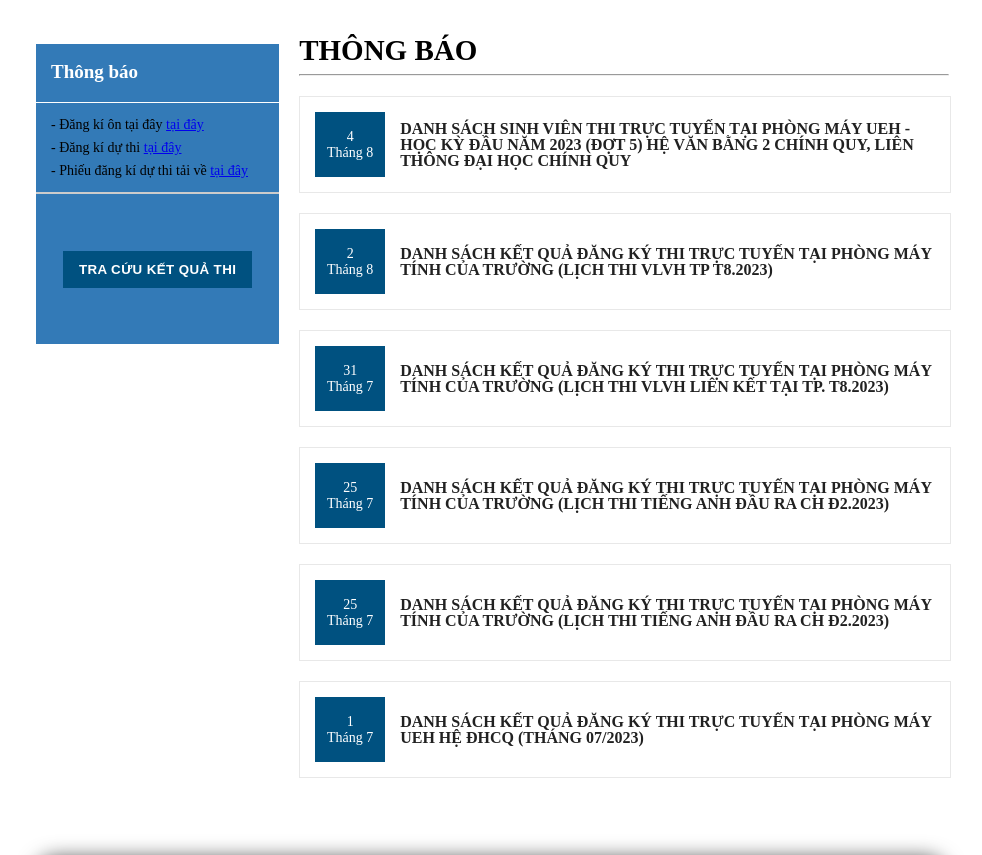
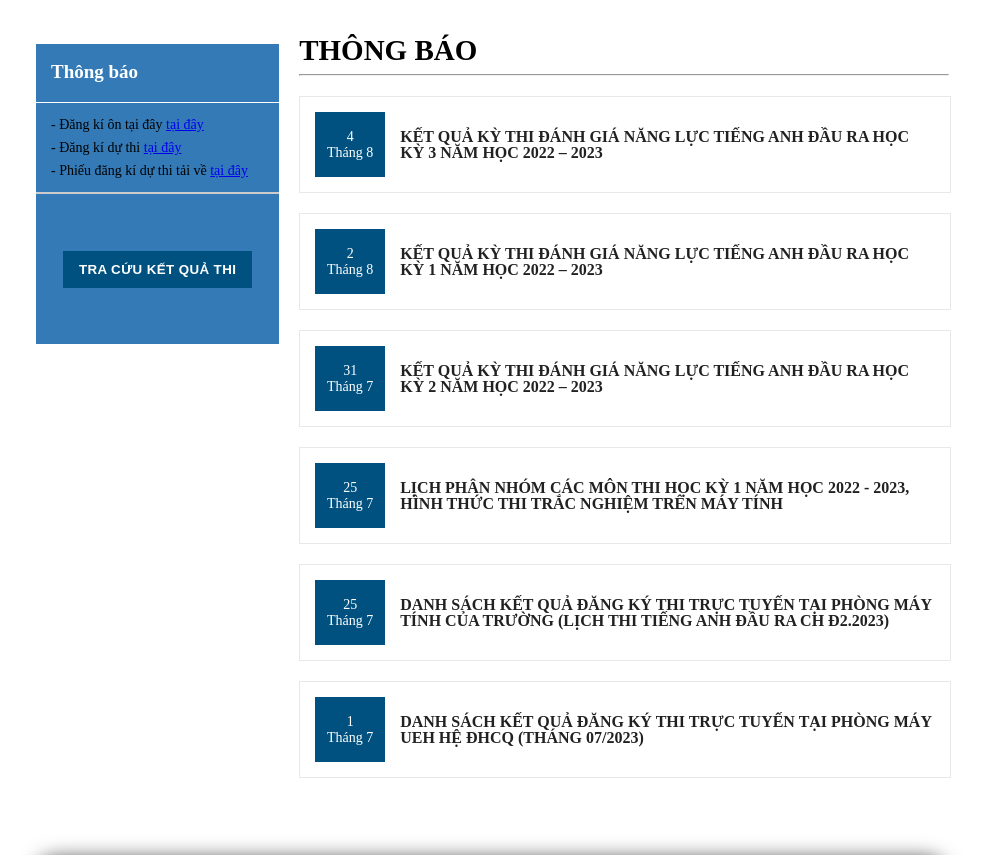
Before and after one commit to Quyen081204/Phong_Khao_Thi_WebProject, a plain HTML site: page index.html in a window 1280 px wide. Shown: the part 860-1715 px from the top of the page, without its empty margins (149-1131 px from the left). Drawn offline with Linux system fonts and the light colour scheme.

Commit message:
thay doi nho

```diff
--- a/index.html
+++ b/index.html
@@ -109,7 +109,7 @@
                                  </div>
                                  <div class="news-content">
                                      <h5 class="news-title">
-                                         <a href="#">DANH SÁCH SINH VIÊN THI TRỰC TUYẾN TẠI PHÒNG MÁY UEH - HỌC KỲ ĐẦU NĂM 2023 (ĐỢT 5) HỆ VĂN BẰNG 2 CHÍNH QUY, LIÊN THÔNG ĐẠI HỌC CHÍNH QUY</a>
+                                         <a href="#">Kết quả kỳ thi đánh giá năng lực tiếng Anh đầu ra học kỳ 3 năm học 2022 – 2023</a>
                                      </h5>
                                  </div>
                              </div>
@@ -122,7 +122,7 @@
                                  </div>
                                  <div class="news-content">
                                      <h5 class="news-title">
-                                         <a href="#">Danh sách kết quả đăng ký thi trực tuyến tại phòng máy tính của trường (Lịch thi VLVH TP T8.2023)</a>
+                                         <a href="#">Kết quả kỳ thi đánh giá năng lực tiếng Anh đầu ra học kỳ 1 năm học 2022 – 2023</a>
                                      </h5>
                                  </div>
                              </div>
@@ -135,7 +135,7 @@
                                  </div>
                                  <div class="news-content">
                                      <h5 class="news-title">
-                                         <a href="#">Danh sách kết quả đăng ký thi trực tuyến tại phòng máy tính của trường (Lịch thi VLVH liên kết tại Tp. T8.2023)</a>
+                                         <a href="#">Kết quả kỳ thi đánh giá năng lực tiếng Anh đầu ra học kỳ 2 năm học 2022 – 2023</a>
                                      </h5>
                                  </div>
                              </div>
@@ -148,7 +148,7 @@
                                  </div>
                                  <div class="news-content">
                                      <h5 class="news-title">
-                                         <a href="#">Danh sách kết quả đăng ký thi trực tuyến tại phòng máy tính của trường (Lịch thi Tiếng Anh đầu ra CH Đ2.2023)</a>
+                                         <a href="#">Lịch phân nhóm các môn thi học kỳ 1 năm học 2022 - 2023, hình thức thi trắc nghiệm trên máy tính</a>
                                      </h5>
                                  </div>
                              </div>
```
Also changed, not shown: lichSu.html (+1 -1 lines), nhiemVu.html (+1 -1 lines).
